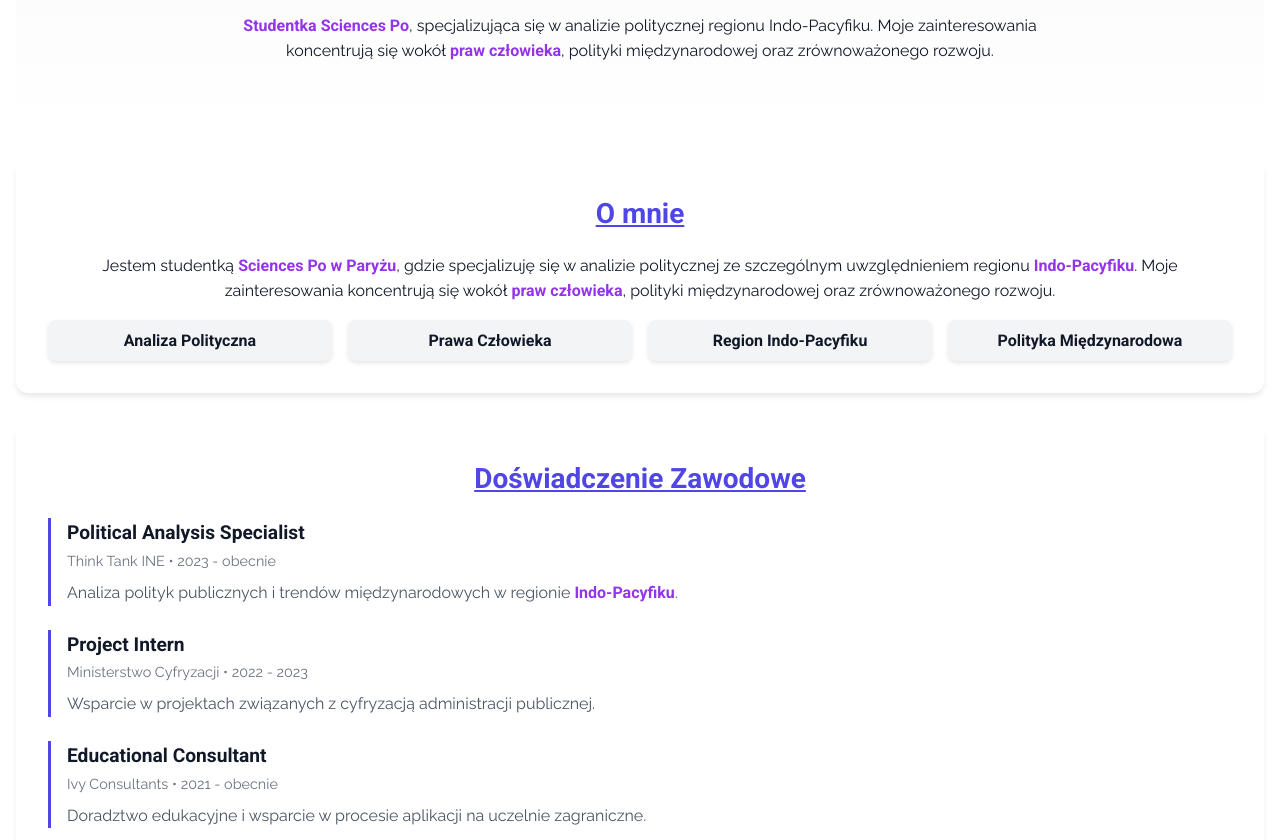
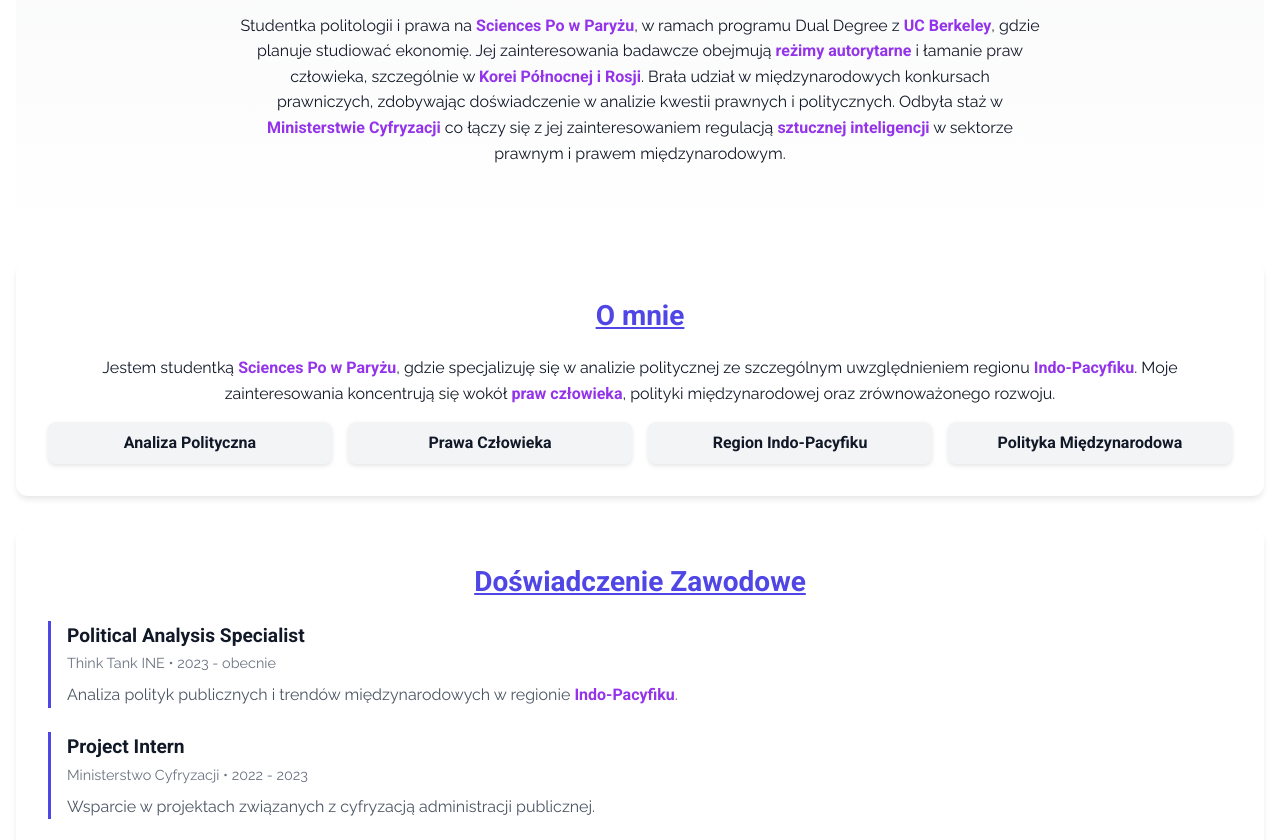
Before and after one commit to bohdandobrzanski/kasia, a plain HTML site: page index.html in a window 1280 px wide. Shown: the part 371-1211 px from the top of the page. Drawn offline with Linux system fonts and the light colour scheme.

Commit message:
Update index.html

```diff
--- a/index.html
+++ b/index.html
@@ -152,7 +152,7 @@
             </div>
             <div class="hero-text">
                 <h1>Kasia Dobrzańska</h1>
-                <p><span class="highlight">Studentka Sciences Po</span>, specjalizująca się w analizie politycznej regionu Indo-Pacyfiku. Moje zainteresowania koncentrują się wokół <span class="highlight">praw człowieka</span>, polityki międzynarodowej oraz zrównoważonego rozwoju.</p>
+                <p>Studentka politologii i prawa na <span class="highlight">Sciences Po w Paryżu</span>, w ramach programu Dual Degree z <span class="highlight">UC Berkeley</span>, gdzie planuje studiować ekonomię. Jej zainteresowania badawcze obejmują <span class="highlight">reżimy autorytarne</span> i łamanie praw człowieka, szczególnie w <span class="highlight">Korei Północnej i Rosji</span>. Brała udział w międzynarodowych konkursach prawniczych, zdobywając doświadczenie w analizie kwestii prawnych i politycznych. Odbyła staż w <span class="highlight">Ministerstwie Cyfryzacji</span> co łączy się z jej zainteresowaniem regulacją <span class="highlight">sztucznej inteligencji</span> w sektorze prawnym i prawem międzynarodowym.</p>
             </div>
         </div>
     </header>
@@ -183,7 +183,7 @@
             </div>
             <div class="cv-item">
                 <h4>Educational Consultant</h4>
-                <div class="date">Ivy Consultants • 2021 - obecnie</div>
+                <div class="date">Ivy Consultants • 2021 - 2022</div>
                 <p>Doradztwo edukacyjne i wsparcie w procesie aplikacji na uczelnie zagraniczne.</p>
             </div>
         </section>
```
